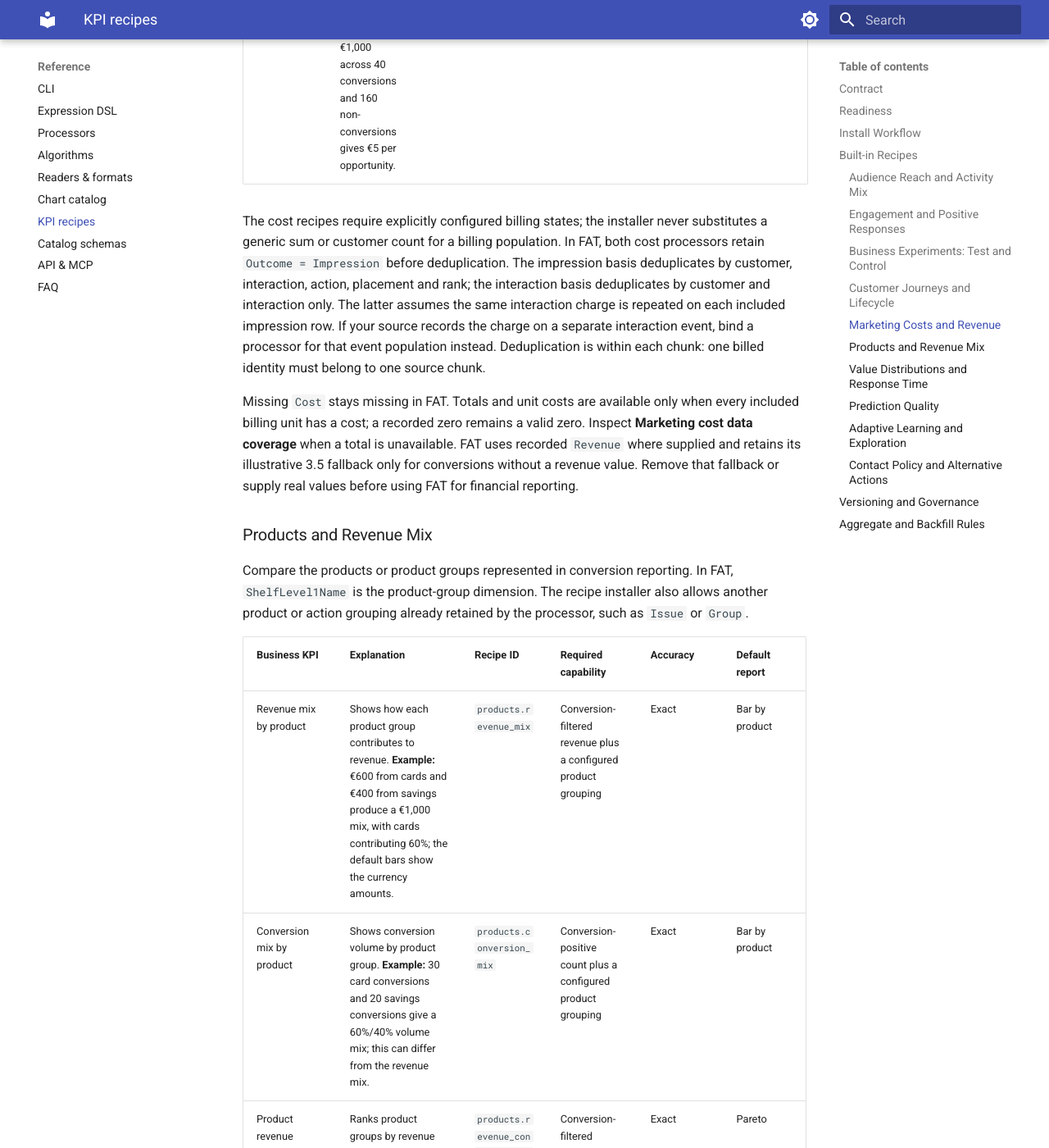
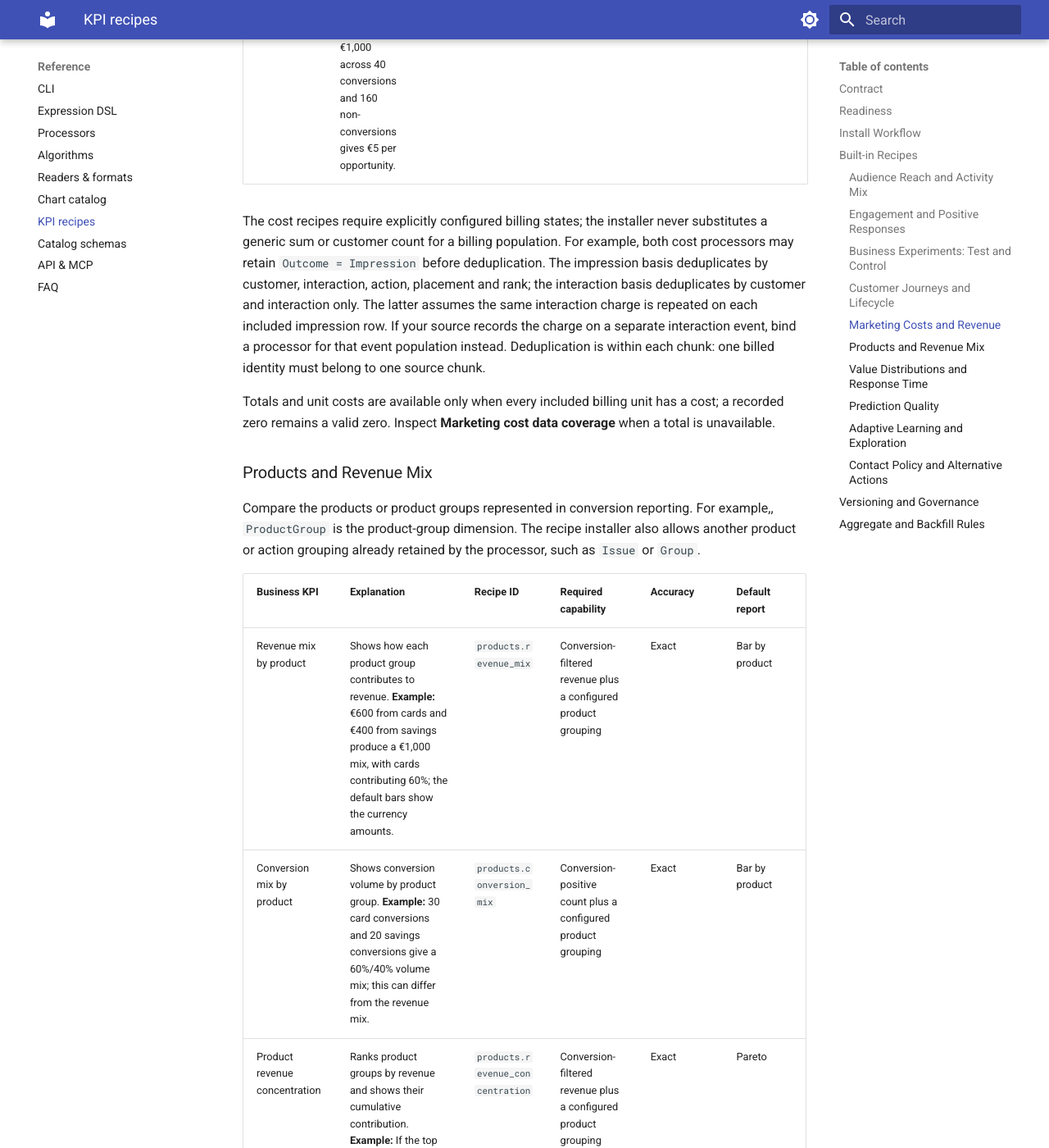
Before and after one commit to grishasen/value_stream_v2, an MkDocs documentation site: the page built from docs/reference/kpi-recipes.md, in a window 1280 px wide and 1400 px high, scrolled down 13835 px. Shown: the whole window at 82% size. Built offline with MkDocs 1.6.1 and Material for MkDocs 9.7.7, drawn with Linux system fonts in a browser that asks for light colours; some of the changed text lies outside the part shown.

Commit message:
KPI recipes actualized

```diff
--- a/docs/reference/kpi-recipes.md
+++ b/docs/reference/kpi-recipes.md
@@ -231,7 +231,7 @@
 
 ### Business Experiments: Test and Control
 
-Measure the size of a business effect and the evidence behind it. In FAT,
+Measure the size of a business effect and the evidence behind it. For example,
 `ExperimentGroup` identifies variants within `ExperimentName`; `Clicked` is a
 positive response. Choose the relevant grouping when installing a recipe:
 `ExperimentGroup`, `ModelControlGroup`, or `DefaultBannerControlGroup` when
@@ -297,7 +297,7 @@
 
 The cost recipes require explicitly configured billing states; the installer
 never substitutes a generic sum or customer count for a billing population.
-In FAT, both cost processors retain `Outcome = Impression` before deduplication.
+For example, both cost processors may retain `Outcome = Impression` before deduplication.
 The impression basis deduplicates by customer, interaction, action, placement
 and rank; the interaction basis deduplicates by customer and interaction only.
 The latter assumes the same interaction charge is repeated on each included
@@ -305,17 +305,14 @@
 event, bind a processor for that event population instead. Deduplication is
 within each chunk: one billed identity must belong to one source chunk.
 
-Missing `Cost` stays missing in FAT. Totals and unit costs are available only
+Totals and unit costs are available only
 when every included billing unit has a cost; a recorded zero remains a valid
 zero. Inspect **Marketing cost data coverage** when a total is unavailable.
-FAT uses recorded `Revenue` where supplied and retains its illustrative 3.5
-fallback only for conversions without a revenue value. Remove that fallback
-or supply real values before using FAT for financial reporting.
 
 ### Products and Revenue Mix
 
 Compare the products or product groups represented in conversion reporting.
-In FAT, `ShelfLevel1Name` is the product-group dimension. The recipe installer
+For example,, `ProductGroup` is the product-group dimension. The recipe installer
 also allows another product or action grouping already retained by the
 processor, such as `Issue` or `Group`.
 
@@ -324,7 +321,7 @@
 | Revenue mix by product | Shows how each product group contributes to revenue. **Example:** €600 from cards and €400 from savings produce a €1,000 mix, with cards contributing 60%; the default bars show the currency amounts. | `products.revenue_mix` | Conversion-filtered revenue plus a configured product grouping | Exact | Bar by product |
 | Conversion mix by product | Shows conversion volume by product group. **Example:** 30 card conversions and 20 savings conversions give a 60%/40% volume mix; this can differ from the revenue mix. | `products.conversion_mix` | Conversion-positive count plus a configured product grouping | Exact | Bar by product |
 | Product revenue concentration | Ranks product groups by revenue and shows their cumulative contribution. **Example:** If the top two product groups generate €800 of €1,000, their cumulative revenue share is 80%. | `products.revenue_concentration` | Conversion-filtered revenue plus a configured product grouping | Exact | Pareto |
-| Unique products represented | Estimates how many different product groups are represented in the selected conversion population. **Example:** 50 conversion opportunities spanning three `ShelfLevel1Name` values represent three product groups, not 50 products owned. | `products.unique_products` | CPC state over `ShelfLevel1Name` | Approximate | KPI card |
+| Unique products represented | Estimates how many different product groups are represented in the selected conversion population. **Example:** 50 conversion opportunities spanning three `ProductGroup` values represent three product groups, not 50 products owned. | `products.unique_products` | CPC state over `ProductGroup` | Approximate | KPI card |
 
 Mix and concentration describe the selected reporting population. Filtering
 out a product changes the displayed total and cumulative shares. They do not
```
